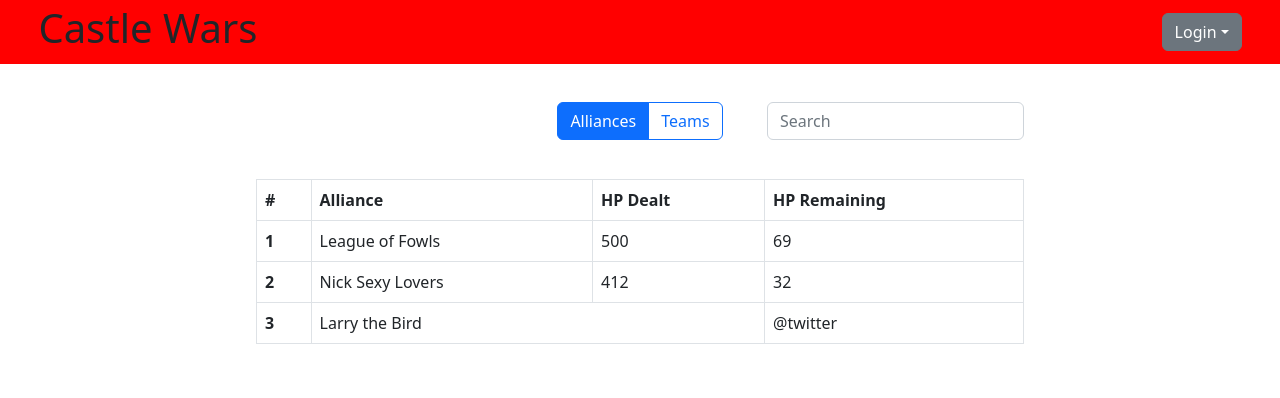
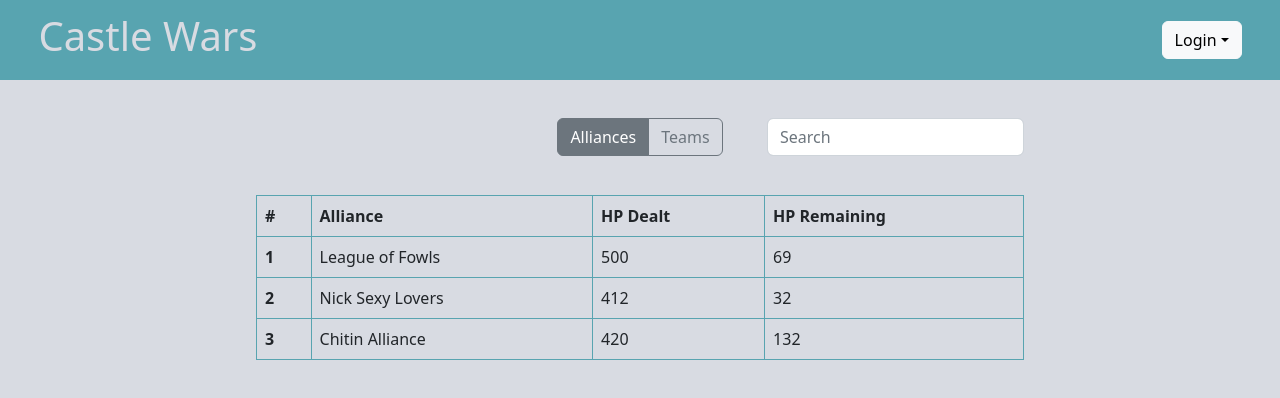
Before and after one commit to kYpranite/castle-wars, a website: page index.html in a window 1280 px wide. Drawn offline with nearby package versions, Linux system fonts and the light colour scheme.

Commit message:
styled color, added proper spacing

```diff
--- a/css/index.css
+++ b/css/index.css
@@ -1,11 +1,17 @@
 body{
     margin:0;
+    color: #1B1B1E;
+    background-color: #D8DBE2;
 }
 
 /* LOGIN BAR */
 
 .dropdown-menu {
     min-width:30vh;
+}
+
+.table{
+    border: #58A4B0;
 }
 
 .dropdown{
@@ -16,16 +22,20 @@ body{
 .brand-name{
     display: flex;
     align-items: center;
+    color: #D8DBE2;
 }
 
 .login-bar {
-    background-color: red;
+    background-color: #58A4B0;
     display: flex;
     justify-content: space-between;
-    padding: 0 3%;
-    height: 8vh;
+    padding: 2% 3%;
+    height: 10vh;
 }
 
+.form-control{
+    margin-bottom: 10%;
+}
 
 /* MAIN SECTION */
 
--- a/index.html
+++ b/index.html
@@ -15,7 +15,7 @@
                 <h1>Castle Wars</h1>
             </div>
             <div class="dropdown">
-                <button class="btn btn-secondary dropdown-toggle" type="button" id="dropdownMenuButton1" data-bs-toggle="dropdown">Login</button>
+                <button class="btn btn-light dropdown-toggle" type="button" id="dropdownMenuButton1" data-bs-toggle="dropdown">Login</button>
                 <div class="dropdown-menu">
                     <form class="px-4 py-3">
                       <div class="form-group">
@@ -26,12 +26,6 @@
                         <label for="exampleDropdownFormPassword1">Password</label>
                         <input type="password" class="form-control" id="exampleDropdownFormPassword1" placeholder="Password">
                       </div>
-                      <div class="form-check">
-                        <input type="checkbox" class="form-check-input" id="dropdownCheck">
-                        <label class="form-check-label" for="dropdownCheck">
-                          Remember me
-                        </label>
-                      </div>
                       <button type="submit" class="btn btn-primary">Sign in</button>
                     </form>
                 </div>
@@ -41,12 +35,12 @@
             <div class="selection-bar">
                 <div class="btn-group" role="group">
                     <input type="radio" class="btn-check" name="btnradio" id="btnradio1" autocomplete="off" checked>
-                    <label class="btn btn-outline-primary" for="btnradio1">Alliances</label>
+                    <label class="btn btn-outline-secondary" for="btnradio1">Alliances</label>
                     <input type="radio" class="btn-check" name="btnradio" id="btnradio2" autocomplete="off">
-                    <label class="btn btn-outline-primary" for="btnradio2">Teams</label>
+                    <label class="btn btn-outline-secondary" for="btnradio2">Teams</label>
                 </div>
                 <form class="navbar-form search-form">
-                    <input type="text" class="form-control" placeholder="Search">
+                    <input type="search" class="form-control" placeholder="Search">
                 </form>
             </div>
             <div class="table-wrap">
@@ -74,11 +68,12 @@
                       </tr>
                       <tr>
                         <th scope="row">3</th>
-                        <td colspan="2">Larry the Bird</td>
-                        <td>@twitter</td>
+                        <td>Chitin Alliance</td>
+                        <td>420</td>
+                        <td>132</td>
                       </tr>
                     </tbody>
-                  </table>
+                </table>
             </div>
         </div>
         <script src="https://cdn.jsdelivr.net/npm/bootstrap@5.2.0-beta1/dist/js/bootstrap.bundle.min.js" integrity="sha384-pprn3073KE6tl6bjs2QrFaJGz5/SUsLqktiwsUTF55Jfv3qYSDhgCecCxMW52nD2" crossorigin="anonymous"></script>
```
